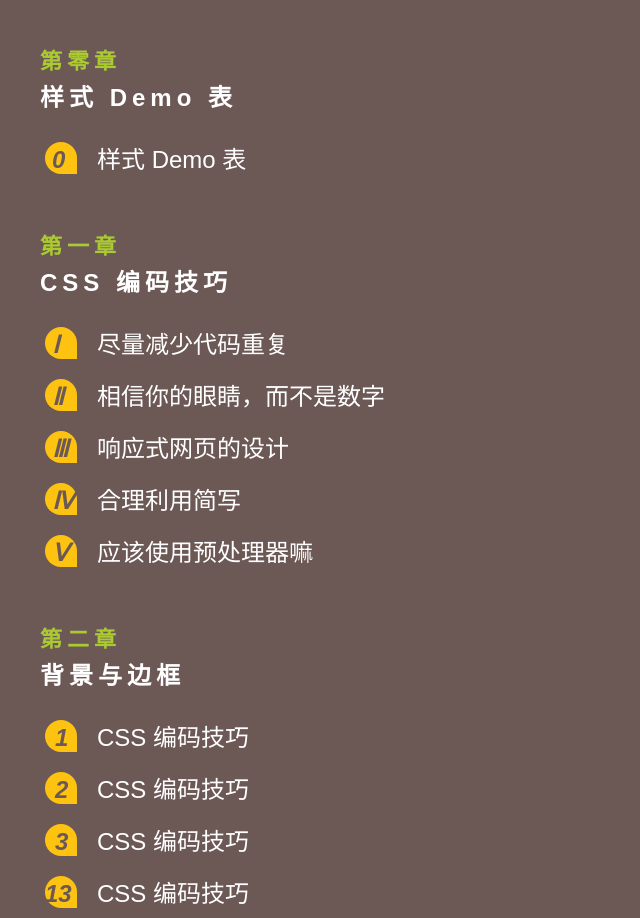
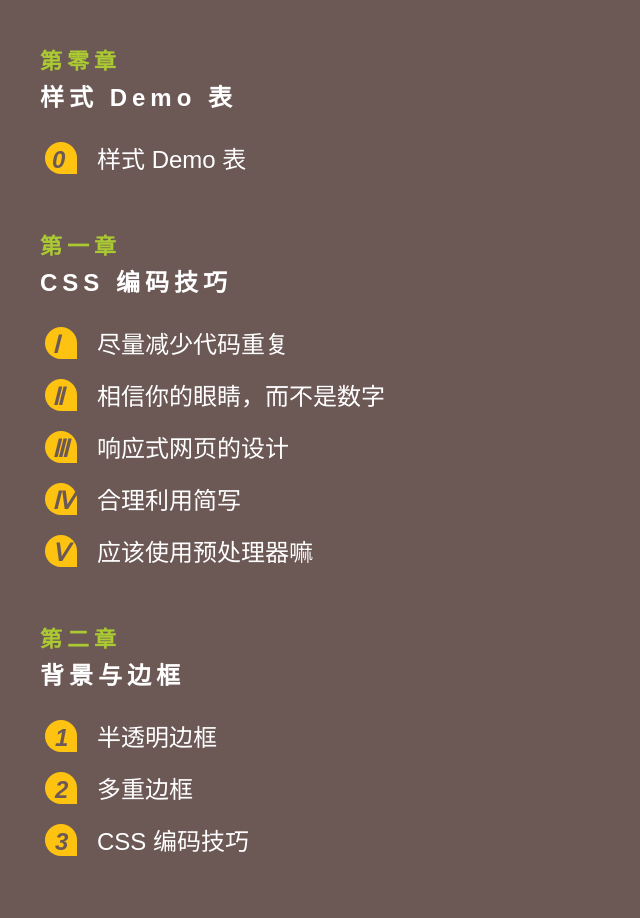
Before and after one commit to zg-zhang/CSS-Secrets, a website: page src/directory/index.html in a window 1280 px wide. Shown: the part 146-1064 px from the top of the page, without its empty margins (0-640 px from the left). After the commit the page ends 1012 px from the top, so only its background shows below. Drawn offline with Linux system fonts and the light colour scheme.

Commit message:
Update index.html

```diff
--- a/src/directory/index.html
+++ b/src/directory/index.html
@@ -24,10 +24,9 @@
 
         <h2>第二章</h2>
         <h3>背景与边框</h3>
-            <div><em>1</em><a href="../one/css-coding-skills">CSS 编码技巧</a></div>
-            <div><em>2</em><a href="../one/css-coding-skills">CSS 编码技巧</a></div>
-            <div><em>3</em><a href="../one/css-coding-skills">CSS 编码技巧</a></div>
-            <div><em>13</em><a href="../one/css-coding-skills">CSS 编码技巧</a></div>
+            <div><em>1</em><a href="../two/01">半透明边框</a></div>
+            <div><em>2</em><a href="../two/02">多重边框</a></div>
+            <div><em>3</em><a href="../two/03">CSS 编码技巧</a></div>
     </div>
 
     <script>
```
